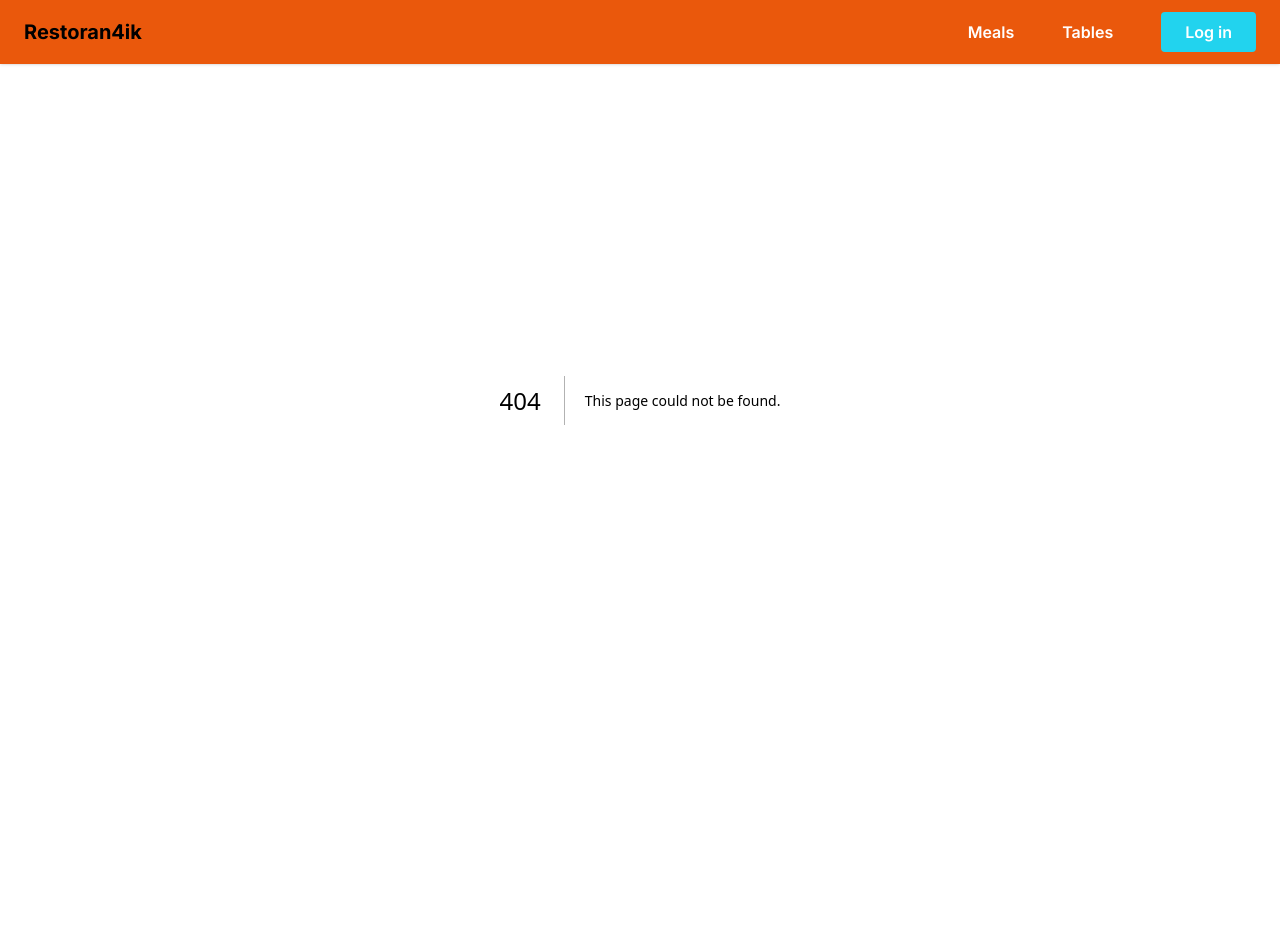
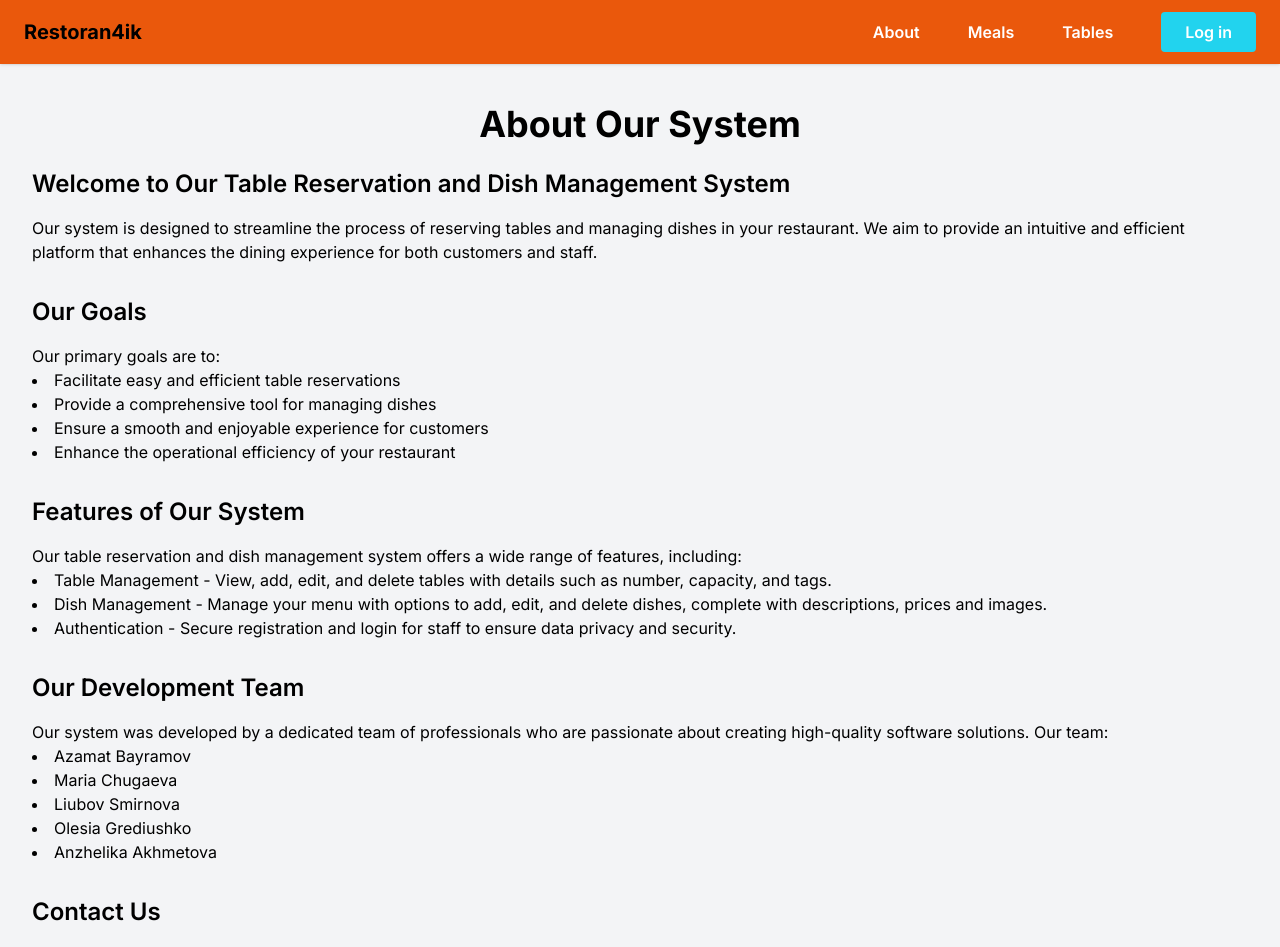
Before and after one commit to azamatbayramov/restoran4ik, a Next.js app: page /about in a window 1280 px wide. Before the commit this address had no page. Shown: the top 947 px of the page. Before the commit the page ends 800 px from the top, so only its background shows below. Built offline with nearby package versions, Linux system fonts and the light colour scheme.

Commit message:
add about page

```diff
--- /dev/null
+++ b/src/app/about/page.tsx
@@ -0,0 +1,61 @@
+// pages/about.tsx
+
+const About: React.FC = () => {
+    return (
+        <div className="min-h-screen bg-gray-100 flex flex-col items-center py-10 px-4">
+            <main className="flex flex-col items-center justify-center flex-1 w-full px-4 text-center">
+                <h1 className="text-4xl font-bold mb-6">About Our System</h1>
+                <div className="prose prose-lg mx-auto text-left">
+                    <section className="mb-8">
+                        <h2 className="text-2xl font-semibold mb-4">Welcome to Our Table Reservation and Dish Management System</h2>
+                        <p>
+                            Our system is designed to streamline the process of reserving tables and managing dishes in your restaurant. We aim to provide an intuitive and efficient platform that enhances the dining experience for both customers and staff.
+                        </p>
+                    </section>
+                    <section className="mb-8">
+                        <h2 className="text-2xl font-semibold mb-4">Our Goals</h2>
+                        <p>
+                            Our primary goals are to:
+                        </p>
+                        <ul className="list-disc list-inside">
+                            <li>Facilitate easy and efficient table reservations</li>
+                            <li>Provide a comprehensive tool for managing dishes</li>
+                            <li>Ensure a smooth and enjoyable experience for customers</li>
+                            <li>Enhance the operational efficiency of your restaurant</li>
+                        </ul>
+                    </section>
+                    <section className="mb-8">
+                        <h2 className="text-2xl font-semibold mb-4">Features of Our System</h2>
+                        <p>Our table reservation and dish management system offers a wide range of features, including:</p>
+                        <ul className="list-disc list-inside">
+                            <li>Table Management - View, add, edit, and delete tables with details such as number, capacity, and tags.</li>
+                            <li>Dish Management - Manage your menu with options to add, edit, and delete dishes, complete with descriptions, prices and images.</li>
+                            <li>Authentication - Secure registration and login for staff to ensure data privacy and security.</li>
+                        </ul>
+                    </section>
+                    <section className="mb-8">
+                        <h2 className="text-2xl font-semibold mb-4">Our Development Team</h2>
+                        <p>
+                            Our system was developed by a dedicated team of professionals who are passionate about creating high-quality software solutions. Our team:
+                        </p>
+                        <ul className="list-disc list-inside">
+                            <li>Azamat Bayramov</li>
+                            <li>Maria Chugaeva</li>
+                            <li>Liubov Smirnova</li>
+                            <li>Olesia Grediushko</li>
+                            <li>Anzhelika Akhmetova</li>
+                        </ul>
+                    </section>
+                    <section className="mb-8">
+                        <h2 className="text-2xl font-semibold mb-4">Contact Us</h2>
+                        <p>
+                            If you have any questions, feedback, or inquiries, please don't hesitate to reach out to us. We are here to help and continuously improve our system to better serve your needs.
+                        </p>
+                    </section>
+                </div>
+            </main>
+        </div>
+    );
+}
+
+export default About;
--- a/src/components/Header/Header.tsx
+++ b/src/components/Header/Header.tsx
@@ -37,6 +37,7 @@
                     </span>
                 </div>
                 <div id="menu-list" className="md:flex md:items-center bg-orange-600 md:z-auto md:static fixed w-full left-0 md:w-auto md:py-0 py-4 md:pl-0 pl-7 md:opacity-100 opacity-0 top-[-400px] transition-all ease-in duration-300 z-[1000]">
+                    <a href="/about" className="block mx-6 my-6 md:my-0 text-white hover:text-gray-300 font-semibold">About</a>
                     <a href="/meals" className="block mx-6 my-6 md:my-0 text-white hover:text-gray-300 font-semibold">Meals</a>
                     <a href="/tables" className="block mx-6 my-6 md:my-0 text-white hover:text-gray-300 font-semibold">Tables</a>
                     <a href="/login" className="inline-block bg-cyan-400 text-white duration-500 px-6 py-2 mx-6 hover:bg-cyan-500 rounded whitespace-nowrap font-semibold">
```
